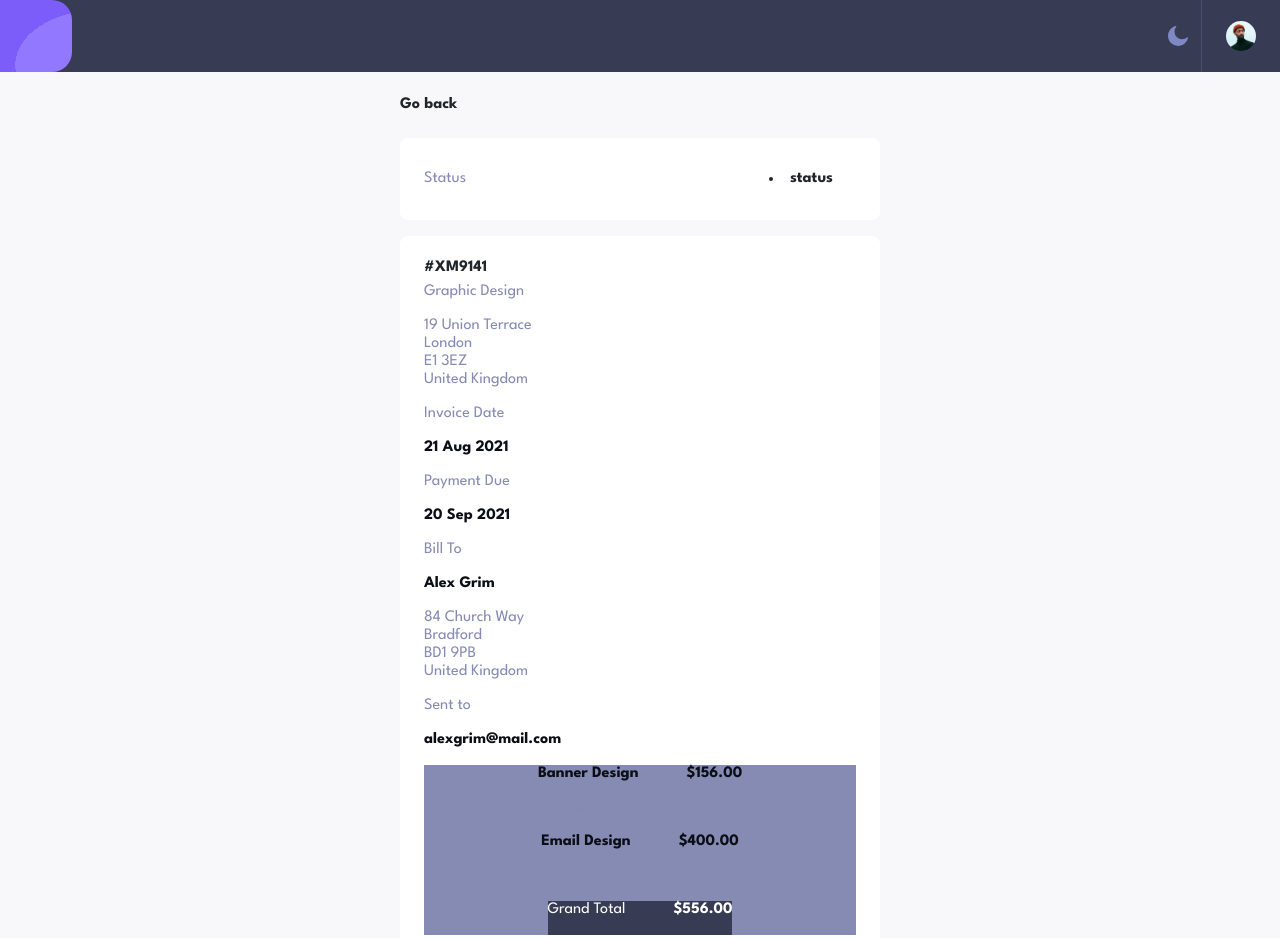
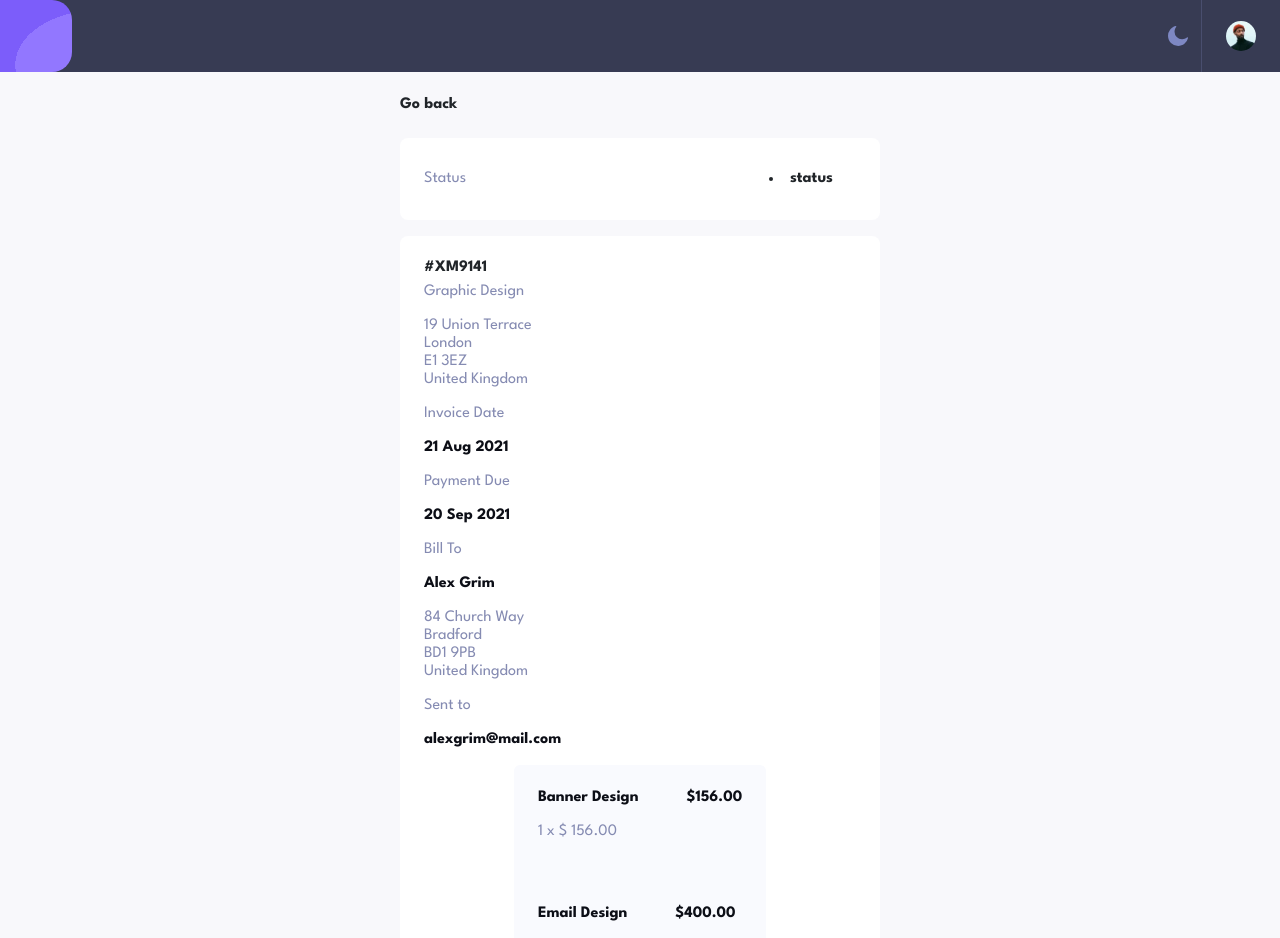
Before and after one commit to kebin20/invoice-app, a Vue app: page /invoices/RT3080 in a window 1280 px wide. Shown: the top 938 px of the page. Built offline with nearby package versions, Linux system fonts and the light colour scheme; some icons are missing.

Commit message:
style: worked on styling on small card for grand total

```diff
--- a/src/pages/InvoiceDetail.vue
+++ b/src/pages/InvoiceDetail.vue
@@ -38,22 +38,22 @@
         </div>
       </main>
       <template v-slot:footer>
-        <div class="modal-footer d-flex flex-column bg-color-gray">
-          <div class="d-flex gap-5">
+        <div class="rounded-top rounded-8 mx-auto d-flex flex-column bg-color-gray-lighter">
+          <div class="d-flex gap-5 p-4">
             <div>
               <p class="font-weight-bold color-dark-black">Banner Design</p>
               <p>1 x $ 156.00</p>
             </div>
             <p class="font-weight-bold color-dark-black">$156.00</p>
           </div>
-          <div class="d-flex gap-5">
+          <div class="d-flex gap-5 p-4">
             <div>
               <p class="font-weight-bold color-dark-black">Email Design</p>
               <p>2 x $ 200.00</p>
             </div>
             <p class="font-weight-bold color-dark-black">$400.00</p>
           </div>
-          <div class="d-flex gap-5 bg-color-black">
+          <div class="rounded-bottom rounded-8 d-flex w-100 gap-5 bg-color-black p-3">
             <p class="text-white">Grand Total</p>
             <p class="text-white font-weight-bold">$556.00</p>
           </div>
--- a/src/styles/scss/base/_colors.scss
+++ b/src/styles/scss/base/_colors.scss
@@ -58,3 +58,7 @@
 .bg-color-gray {
   background-color: $color-gray-light;
 }
+
+.bg-color-gray-lighter {
+  background-color: $color-gray-lighter;
+}
--- a/src/styles/scss/base/_variables.scss
+++ b/src/styles/scss/base/_variables.scss
@@ -15,7 +15,7 @@ $color-light-bg: #f8f8fb;
 $color-dark-bg: #141625;
 $color-black: #373b53;
 $color-gray-light: #858bb2;
-$color-gray-lighter: #979797;
+$color-gray-lighter: #f9fafe;
 
 $font-primary: 'League Spartan', sans-serif;
 
```
